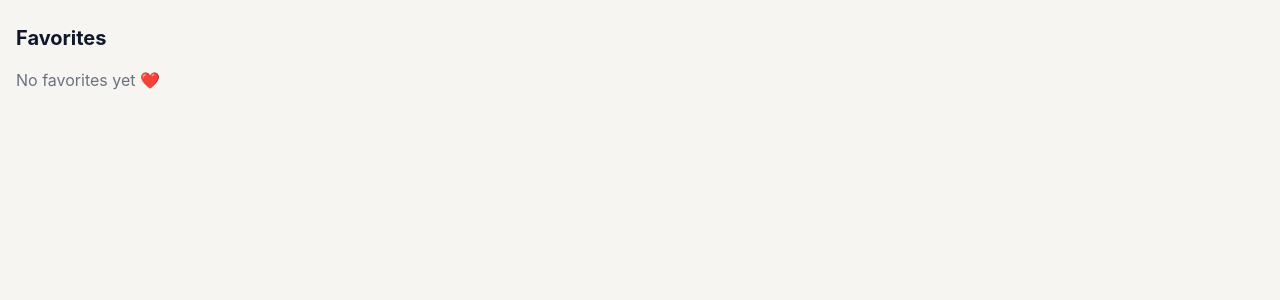
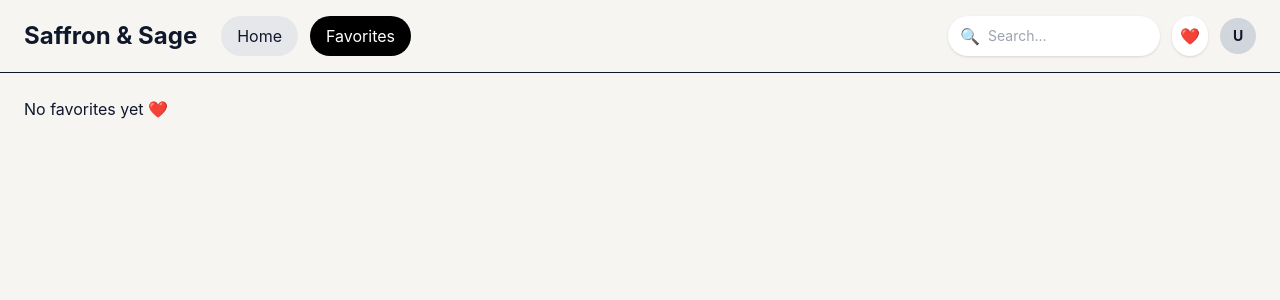
Before and after one commit to Dorian4563/Feature-recipes, a React (Vite) app: page /favorites in a window 1280 px wide. Shown: the top 300 px of the page. Built offline with nearby package versions, Linux system fonts and the light colour scheme.

Commit message:
did modification in all my files

```diff
--- a/src/App.tsx
+++ b/src/App.tsx
@@ -1,4 +1,5 @@
 import { BrowserRouter, Routes, Route } from "react-router-dom";
+import Navbar from "./components/Navbar";
 import Home from "./pages/Home";
 import RecipeDetail from "./pages/RecipeDetail";
 import Favorites from "./pages/Favorites";
@@ -6,11 +7,15 @@ import Favorites from "./pages/Favorites";
 export default function App() {
   return (
     <BrowserRouter>
+
+      <Navbar />
+
       <Routes>
         <Route path="/" element={<Home />} />
         <Route path="/recipe/:id" element={<RecipeDetail />} />
         <Route path="/favorites" element={<Favorites />} />
       </Routes>
+
     </BrowserRouter>
   );
 }
--- /dev/null
+++ b/src/components/Navbar.tsx
@@ -0,0 +1,72 @@
+import { useNavigate, useLocation } from "react-router-dom";
+
+export default function Navbar() {
+  const navigate = useNavigate();
+  const location = useLocation();
+
+  return (
+    <header className="w-full bg-[#f7f5f2] border-b sticky top-0 z-50">
+      <div className="container flex justify-between items-center py-4">
+
+        <div className="flex items-center gap-6">
+
+          <h1
+            onClick={() => navigate("/")}
+            className="text-xl md:text-2xl font-bold cursor-pointer"
+          >
+            Saffron & Sage
+          </h1>
+
+          <div className="flex gap-3">
+            <button
+              onClick={() => navigate("/")}
+              className={`px-4 py-2 rounded-full transition ${
+                location.pathname === "/"
+                  ? "bg-black text-white"
+                  : "bg-gray-200"
+              }`}
+            >
+              Home
+            </button>
+
+            <button
+              onClick={() => navigate("/favorites")}
+              className={`px-4 py-2 rounded-full transition ${
+                location.pathname === "/favorites"
+                  ? "bg-black text-white"
+                  : "bg-gray-200"
+              }`}
+            >
+              Favorites
+            </button>
+          </div>
+
+        </div>
+
+        <div className="flex items-center gap-3">
+
+          <div className="flex items-center bg-white px-3 py-2 rounded-full shadow-sm">
+            <span className="text-gray-400 mr-2">🔍</span>
+            <input
+              type="text"
+              placeholder="Search..."
+              className="outline-none text-sm bg-transparent w-28 md:w-40"
+            />
+          </div>
+
+          <button
+            onClick={() => navigate("/favorites")}
+            className="bg-white p-2 rounded-full shadow hover:scale-110 transition"
+          >
+            ❤️
+          </button>
+
+          <div className="w-9 h-9 rounded-full bg-gray-300 flex items-center justify-center text-sm font-bold cursor-pointer">
+            U
+          </div>
+
+        </div>
+      </div>
+    </header>
+  );
+}
--- a/src/components/RecipeCard.tsx
+++ b/src/components/RecipeCard.tsx
@@ -1,26 +1,40 @@
+import { useState, useEffect } from "react";
+
+export default function RecipeCard({ recipe, onClick }) {
+  const [isFav, setIsFav] = useState(false);
+
+  useEffect(() => {
+    const stored = JSON.parse(localStorage.getItem("favorites") || "[]");
+    const exists = stored.find((f) => f.idMeal === recipe.idMeal);
+    setIsFav(!!exists);
+  }, [recipe.idMeal]);
+
   const toggleFavorite = (e) => {
     e.stopPropagation();
 
-  const stored = JSON.parse(localStorage.getItem("favorites") || "[]");
+    let stored = JSON.parse(localStorage.getItem("favorites") || "[]");
 
     const exists = stored.find((f) => f.idMeal === recipe.idMeal);
 
-  let updated;
-
     if (exists) {
-    updated = stored.filter((f) => f.idMeal !== recipe.idMeal);
+      stored = stored.filter((f) => f.idMeal !== recipe.idMeal);
       setIsFav(false);
     } else {
-    updated = [...stored, recipe];
+      stored.push(recipe);
       setIsFav(true);
     }
 
-  localStorage.setItem("favorites", JSON.stringify(updated));
+    localStorage.setItem("favorites", JSON.stringify(stored));
+
+    window.dispatchEvent(new Event("favoritesUpdated"));
   };
-export default function RecipeCard({ recipe, onClick }) {
+
   return (
     <div className="recipe-card relative" onClick={() => onClick(recipe.idMeal)}>
-      <div className="heart">❤️</div>
+
+      <div className="heart" onClick={toggleFavorite}>
+        {isFav ? "❤️" : "🤍"}
+      </div>
 
       <img src={recipe.strMealThumb} className="recipe-img" />
 
@@ -28,6 +42,7 @@ export default function RecipeCard({ recipe, onClick }) {
         <p className="recipe-meta">{recipe.strCategory}</p>
         <h3 className="recipe-title">{recipe.strMeal}</h3>
       </div>
+
     </div>
   );
 }
--- a/src/index.css
+++ b/src/index.css
@@ -1,71 +1,131 @@
 @import "tailwindcss";
 @reference "tailwindcss";
-@tailwind base;
-@tailwind components;
-@tailwind utilities;
 
 body {
   @apply bg-[#f7f5f2] text-slate-900 font-sans;
 }
 
 .container {
-  @apply max-w-7xl mx-auto px-4;
+  @apply max-w-7xl mx-auto px-6;
 }
 
+header {
+  @apply bg-[#f7f5f2] border-b sticky top-0 z-50;
+}
+
+.logo {
+  @apply text-2xl font-bold tracking-tight;
+}
+
+.nav-btn {
+  @apply px-4 py-2 rounded-full text-sm transition;
+}
+.nav-active {
+  @apply bg-black text-white;
+}
+.nav-inactive {
+  @apply bg-slate-200 hover:bg-slate-300;
+}
+
+/* ================= HERO ================= */
 .hero-title {
-  @apply text-4xl md:text-5xl font-bold leading-tight;
+  @apply text-4xl md:text-5xl font-bold leading-tight mt-6;
 }
 .hero-highlight {
   @apply text-yellow-600 italic;
 }
 
 .search-bar {
-  @apply flex items-center gap-2 bg-white rounded-full px-4 py-2 shadow-md mt-4;
+  @apply flex items-center gap-2 bg-white px-4 py-3 rounded-full shadow-md mt-4;
 }
 .search-input {
-  @apply flex-1 outline-none bg-transparent;
+  @apply flex-1 outline-none bg-transparent text-sm;
 }
 .search-btn {
-  @apply bg-yellow-600 text-white px-4 py-2 rounded-full;
+  @apply bg-yellow-600 text-white px-5 py-2 rounded-full font-medium;
+}
+
+
+.nav-search {
+  @apply flex items-center bg-white px-3 py-2 rounded-full shadow-sm;
+}
+.nav-search input {
+  @apply outline-none bg-transparent text-sm w-32;
 }
 
 .category-btn {
-  @apply px-4 py-2 rounded-lg bg-gray-200 text-sm cursor-pointer;
+  @apply px-4 py-2 rounded-lg bg-slate-200 text-sm cursor-pointer transition;
 }
 .category-active {
   @apply bg-green-500 text-white;
 }
 
 .recipe-card {
-  @apply bg-white rounded-2xl shadow-md overflow-hidden transition hover:shadow-xl cursor-pointer;
+  @apply bg-white rounded-2xl shadow-md overflow-hidden transition duration-300 cursor-pointer;
 }
+.recipe-card:hover {
+  @apply shadow-xl scale-[1.02];
+}
+
 .recipe-img {
   @apply w-full h-56 object-cover;
 }
+
 .recipe-content {
   @apply p-4;
 }
 .recipe-title {
-  @apply font-semibold text-lg;
+  @apply font-semibold text-lg leading-snug;
 }
 .recipe-meta {
-  @apply text-sm text-slate-500;
+  @apply text-sm text-slate-500 mb-1;
 }
 
 .heart {
-  @apply absolute top-3 right-3 bg-white p-2 rounded-full shadow cursor-pointer;
+  @apply absolute top-3 right-3 bg-white p-2 rounded-full shadow cursor-pointer transition;
+}
+.heart:hover {
+  @apply scale-110;
 }
 
 .skeleton {
-  @apply bg-slate-200 animate-pulse rounded-xl h-64;
+  @apply bg-slate-200 animate-pulse rounded-2xl h-64;
 }
 
 .newsletter {
-  @apply mt-10 bg-[#e9e5df] rounded-2xl p-6 flex flex-col md:flex-row items-center justify-between;
+  @apply mt-12 bg-[#e9e5df] rounded-2xl p-6 flex flex-col md:flex-row items-center justify-between gap-4;
+}
+.newsletter h3 {
+  @apply text-xl font-semibold;
+}
+.newsletter p {
+  @apply text-sm text-slate-600;
 }
 .newsletter input {
   @apply px-4 py-2 rounded-full border outline-none;
 }
 .newsletter button {
-  @apply bg-black text-white px-4 py-2 rounded-full;
+  @apply bg-black text-white px-5 py-2 rounded-full;
 }
+
+.btn {
+  @apply px-4 py-2 rounded-full font-medium transition;
+}
+.btn-primary {
+  @apply bg-black text-white hover:bg-slate-800;
+}
+.btn-danger {
+  @apply bg-red-500 text-white hover:bg-red-600;
+}
+
+.favorites-grid {
+  @apply grid grid-cols-2 md:grid-cols-3 gap-4 mt-6;
+}
+
+.profile-avatar {
+  @apply w-9 h-9 rounded-full bg-slate-300 flex items-center justify-center font-bold cursor-pointer;
+}
+
+input::placeholder {
+  color: #9ca3af;
+}
--- a/src/pages/Favorites.tsx
+++ b/src/pages/Favorites.tsx
@@ -5,26 +5,40 @@ export default function Favorites() {
   const [favorites, setFavorites] = useState([]);
   const navigate = useNavigate();
 
+  const loadFavorites = () => {
+   const favorites = JSON.parse(localStorage.getItem("favorites") || "[]");
+    setFavorites(favorites);
+  };
+  <button
+  onClick={() => navigate("/favorites")}
+  className="relative bg-white p-2 rounded-full shadow"
+>
+  ❤️
+  {favorites.length > 0 && (
+    <span className="absolute -top-1 -right-1 bg-red-500 text-white text-xs px-1 rounded-full">
+      {favorites.length}
+    </span>
+  )}
+</button>
+
   useEffect(() => {
-    const stored = JSON.parse(localStorage.getItem("favorites") || "[]");
-    setFavorites(stored);
+    loadFavorites();
+
+    window.addEventListener("favoritesUpdated", loadFavorites);
+
+    return () => {
+      window.removeEventListener("favoritesUpdated", loadFavorites);
+    };
   }, []);
 
   const removeFavorite = (id) => {
-    const updated = favorites.filter((item) => item.idMeal !== id);
-
+    const updated = favorites.filter((f) => f.idMeal !== id);
     localStorage.setItem("favorites", JSON.stringify(updated));
-
     setFavorites(updated);
   };
 
   if (favorites.length === 0) {
-    return (
-      <div className="container mt-6">
-        <h2 className="text-xl font-bold">Favorites</h2>
-        <p className="mt-4 text-gray-500">No favorites yet ❤️</p>
-      </div>
-    );
+    return <p className="container mt-6">No favorites yet ❤️</p>;
   }
 
   return (
@@ -35,12 +49,12 @@ export default function Favorites() {
         {favorites.map((recipe) => (
           <div key={recipe.idMeal} className="recipe-card relative">
 
-            <button
+            <div
               className="heart"
               onClick={() => removeFavorite(recipe.idMeal)}
             >
               ❌
-            </button>
+            </div>
 
             <img
               src={recipe.strMealThumb}
--- a/src/pages/Home.tsx
+++ b/src/pages/Home.tsx
@@ -9,6 +9,7 @@ export default function Home() {
   const [recipes, setRecipes] = useState([]);
   const [loading, setLoading] = useState(true);
   const [category, setCategory] = useState("All");
+  const [favorites, setFavorites] = useState([]);
 
   const navigate = useNavigate();
 
```
Lines whose indentation alone changed are shown as unchanged.
